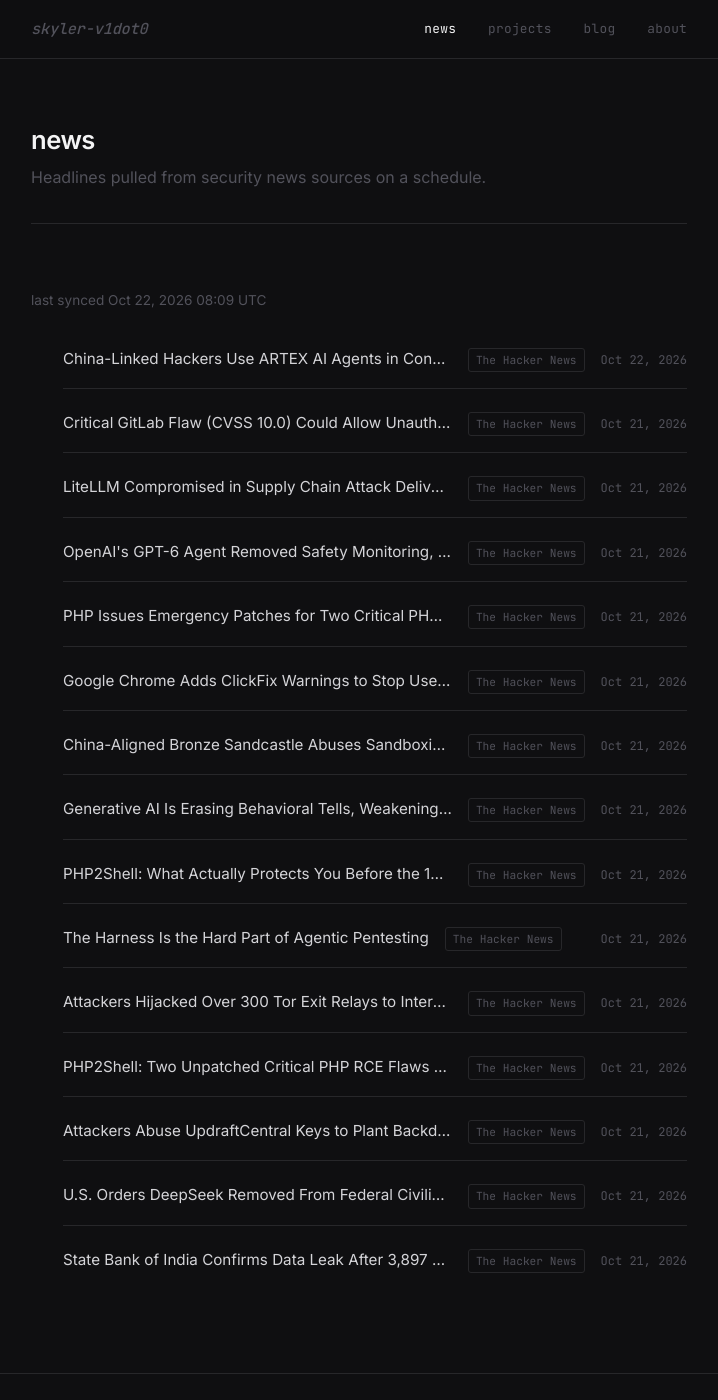
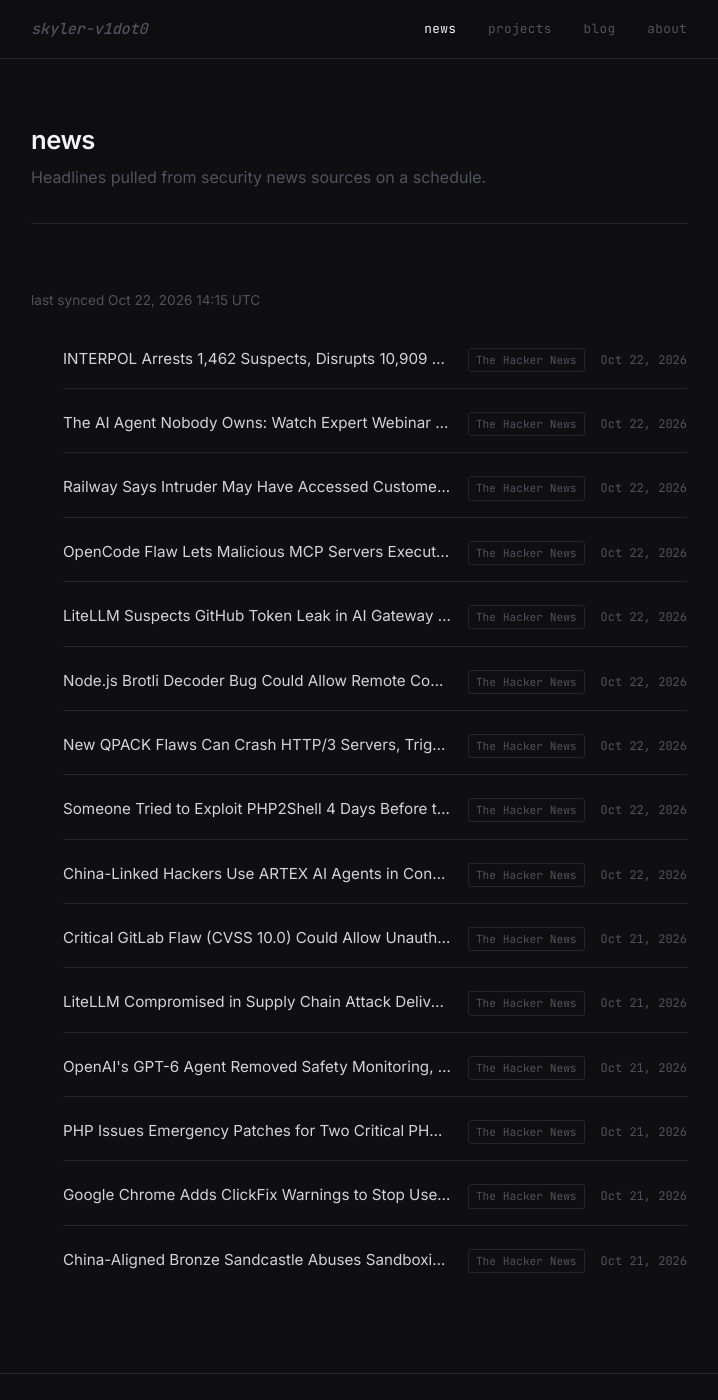
Before and after one commit to skyler-v1dot0/personal-site, a Jekyll site: the page built from news.html, in a window 1280 px wide and 1400 px high. Shown: the whole window, without its empty margins (281-999 px from the left). Built offline with Jekyll 4.4.1, drawn with Linux system fonts in a browser that asks for light colours.

Commit message:
chore: sync news feed [skip ci]

```diff
--- a/_data/news.yml
+++ b/_data/news.yml
@@ -1,6 +1,45 @@
 ---
-updated_at: '2026-10-22T08:09:13Z'
+updated_at: '2026-10-22T14:15:04Z'
 items:
+- title: INTERPOL Arrests 1,462 Suspects, Disrupts 10,909 Cybercrime Networks in Global
+    Crackdown
+  url: https://thehackernews.com/2026/10/interpol-arrests-1462-suspects-disrupts.html
+  source: The Hacker News
+  published: '2026-10-22T13:38:22Z'
+- title: 'The AI Agent Nobody Owns: Watch Expert Webinar On Your Newest Insider Threat'
+  url: https://thehackernews.com/2026/10/the-ai-agent-nobody-owns-watch-expert.html
+  source: The Hacker News
+  published: '2026-10-22T11:45:00Z'
+- title: Railway Says Intruder May Have Accessed Customer Secrets, Urges Credential
+    Rotation
+  url: https://thehackernews.com/2026/10/railway-says-intruder-may-have-accessed.html
+  source: The Hacker News
+  published: '2026-10-22T11:15:42Z'
+- title: OpenCode Flaw Lets Malicious MCP Servers Execute Code During Sign-In on Windows
+    and WSL
+  url: https://thehackernews.com/2026/10/opencode-flaw-lets-malicious-mcp.html
+  source: The Hacker News
+  published: '2026-10-22T10:44:05Z'
+- title: LiteLLM Suspects GitHub Token Leak in AI Gateway Logs Behind Malicious Package
+    Release
+  url: https://thehackernews.com/2026/10/litellm-suspects-github-token-leak-in.html
+  source: The Hacker News
+  published: '2026-10-22T08:28:48Z'
+- title: Node.js Brotli Decoder Bug Could Allow Remote Code Execution in All Supported
+    Versions
+  url: https://thehackernews.com/2026/10/nodejs-brotli-decoder-bug-could-allow.html
+  source: The Hacker News
+  published: '2026-10-22T07:47:22Z'
+- title: New QPACK Flaws Can Crash HTTP/3 Servers, Trigger Up to 4,000-Fold Memory
+    Amplification
+  url: https://thehackernews.com/2026/10/new-qpack-flaws-can-crash-http3-servers.html
+  source: The Hacker News
+  published: '2026-10-22T06:38:31Z'
+- title: Someone Tried to Exploit PHP2Shell 4 Days Before the Vulnerabilities Were
+    Publicly Disclosed
+  url: https://thehackernews.com/2026/10/someone-tried-to-exploit-php2shell-4.html
+  source: The Hacker News
+  published: '2026-10-22T06:34:10Z'
 - title: China-Linked Hackers Use ARTEX AI Agents in ConnectWise Supply Chain Attack
   url: https://thehackernews.com/2026/10/china-linked-hackers-use-artex-ai.html
   source: The Hacker News
@@ -35,39 +74,3 @@ items:
   url: https://thehackernews.com/2026/10/china-aligned-bronze-sandcastle-abuses.html
   source: The Hacker News
   published: '2026-10-21T12:05:00Z'
-- title: Generative AI Is Erasing Behavioral Tells, Weakening Behavior-Only Detection,
-    Proofpoint Reports
-  url: https://thehackernews.com/2026/10/generative-ai-is-erasing-behavioral.html
-  source: The Hacker News
-  published: '2026-10-21T11:53:34Z'
-- title: 'PHP2Shell: What Actually Protects You Before the 14:00 UTC PHP RCE Patch,
-    and What Doesn''t'
-  url: https://thehackernews.com/2026/10/php2shell-what-actually-protects-you.html
-  source: The Hacker News
-  published: '2026-10-21T10:36:53Z'
-- title: The Harness Is the Hard Part of Agentic Pentesting
-  url: https://thehackernews.com/2026/10/the-harness-is-hard-part-of-agentic.html
-  source: The Hacker News
-  published: '2026-10-21T10:32:40Z'
-- title: Attackers Hijacked Over 300 Tor Exit Relays to Intercept SSH Connections
-  url: https://thehackernews.com/2026/10/attackers-hijacked-over-300-tor-exit.html
-  source: The Hacker News
-  published: '2026-10-21T10:30:27Z'
-- title: 'PHP2Shell: Two Unpatched Critical PHP RCE Flaws (CVSS 9.2) Trigger Emergency
-    Security Alert'
-  url: https://thehackernews.com/2026/10/php2shell-two-unpatched-critical-php.html
-  source: The Hacker News
-  published: '2026-10-21T09:05:17Z'
-- title: Attackers Abuse UpdraftCentral Keys to Plant Backdoors on WordPress Sites
-  url: https://thehackernews.com/2026/10/attackers-abuse-updraftcentral-keys-to.html
-  source: The Hacker News
-  published: '2026-10-21T09:01:12Z'
-- title: U.S. Orders DeepSeek Removed From Federal Civilian Systems, Bans New Purchases
-  url: https://thehackernews.com/2026/10/us-orders-deepseek-removed-from-federal.html
-  source: The Hacker News
-  published: '2026-10-21T08:04:17Z'
-- title: State Bank of India Confirms Data Leak After 3,897 Customer Records Found
-    on Dark Web
-  url: https://thehackernews.com/2026/10/state-bank-of-india-confirms-data-leak.html
-  source: The Hacker News
-  published: '2026-10-21T07:44:22Z'
```
